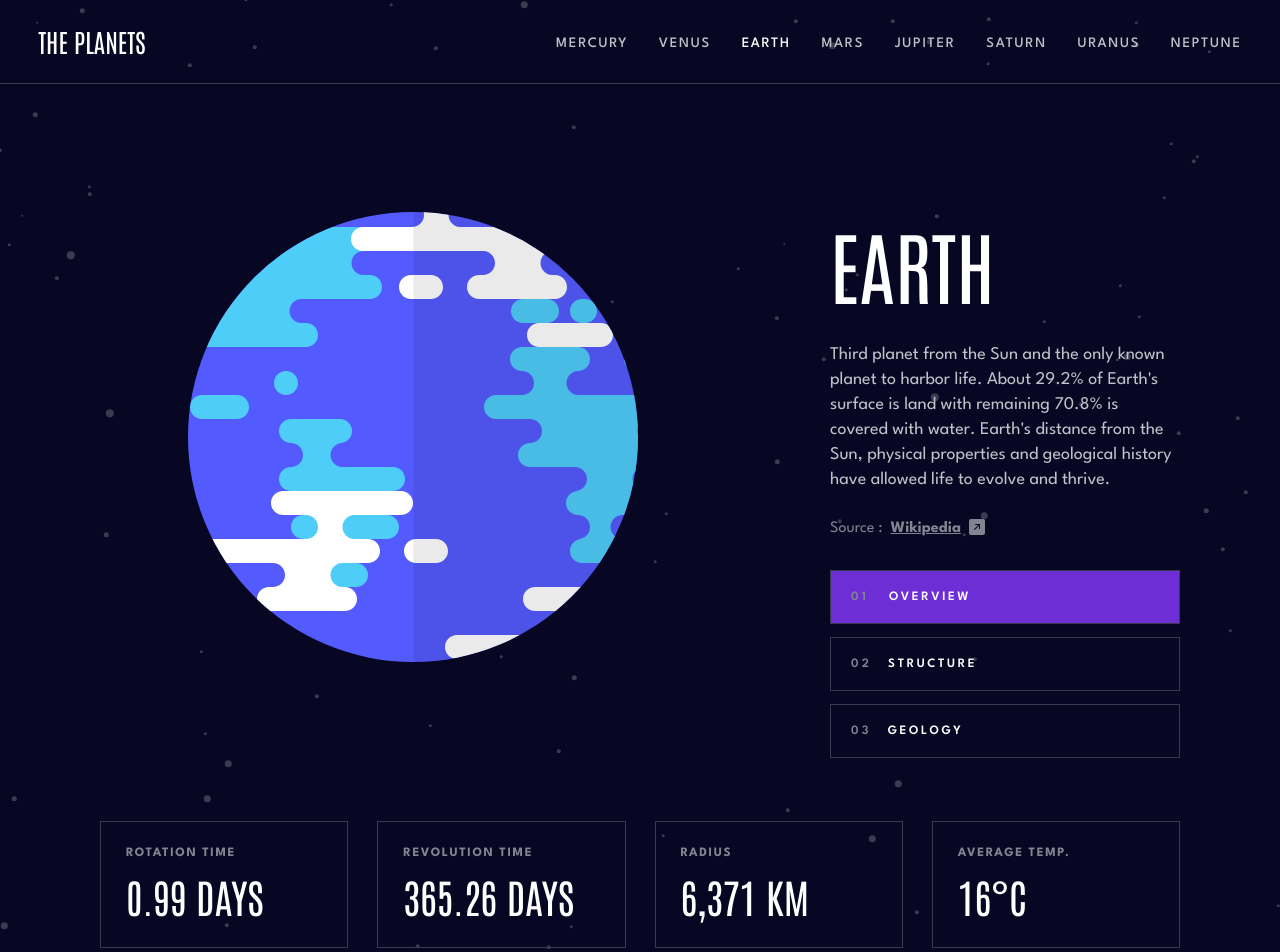
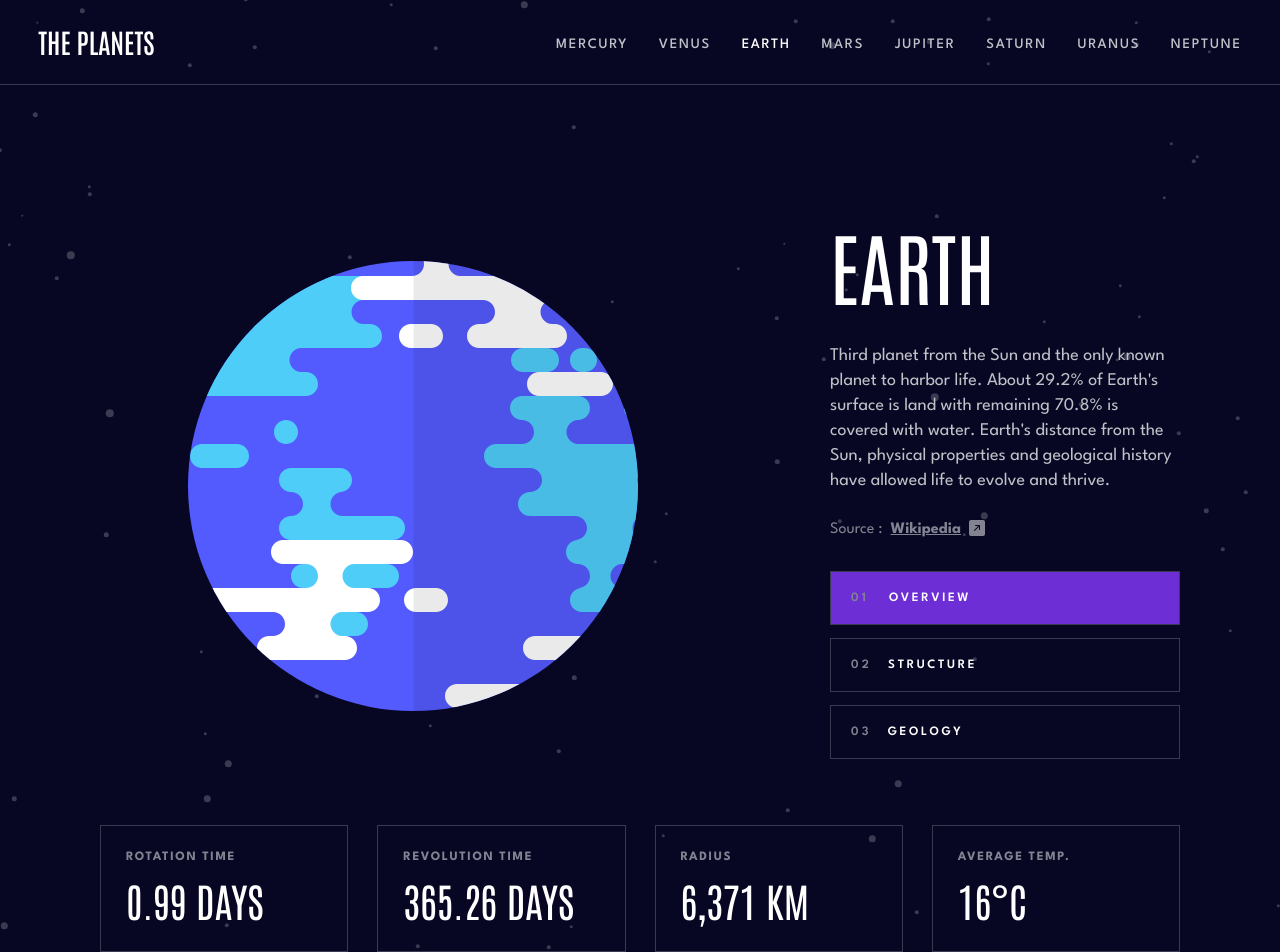
Before and after one commit to Yazdun/react-planet-facts, a React (Create React App) app: page /earth/overview in a window 1280 px wide. Shown: the top 952 px of the page. Built offline with nearby package versions, Linux system fonts and the light colour scheme.

Commit message:
styles : updated

```diff
--- a/src/components/details/styles.module.css
+++ b/src/components/details/styles.module.css
@@ -5,7 +5,7 @@
   margin: auto;
   display: grid;
   gap: 0.625rem;
-  margin: 3.9rem auto 3.5rem auto;
+  margin: 4.1rem auto 3.5rem auto;
 }
 
 .item {
--- a/src/components/tab/styles.module.css
+++ b/src/components/tab/styles.module.css
@@ -104,7 +104,7 @@
 @media only screen and (min-width: 992px) {
   .container {
     display: flex;
-    align-items: flex-start;
+    align-items: center;
     justify-content: space-between;
     gap: 9rem;
     margin-top: 8rem;
--- a/src/components/topbar/styles.module.css
+++ b/src/components/topbar/styles.module.css
@@ -8,7 +8,8 @@
 
 .logo {
   text-transform: uppercase;
-  font-size: 1.6rem;
+  font-size: 1.7rem;
+  font-weight: 600;
 }
 
 @media only screen and (min-width: 768px) {
```
